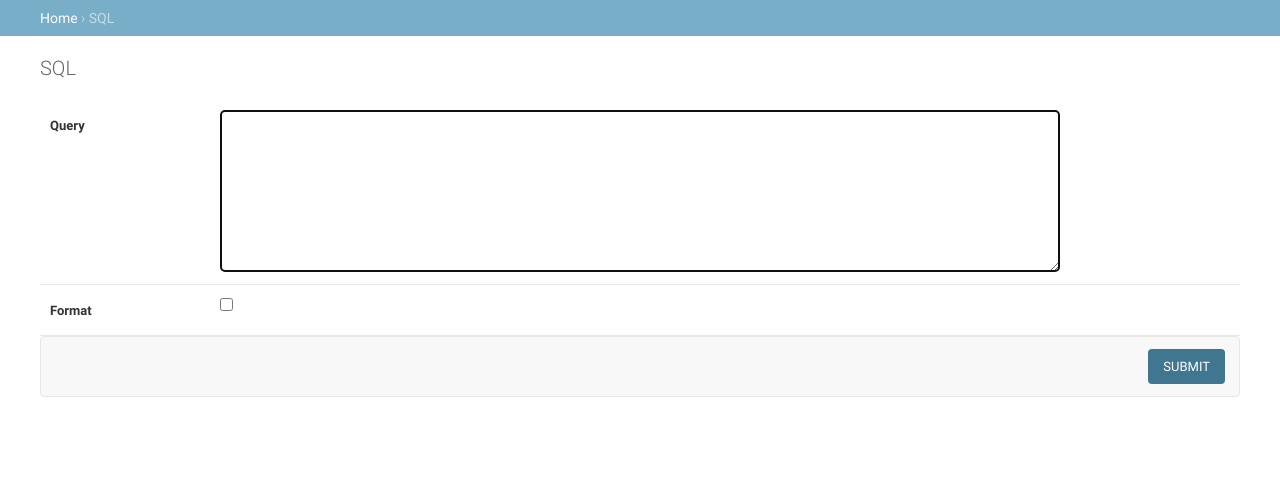
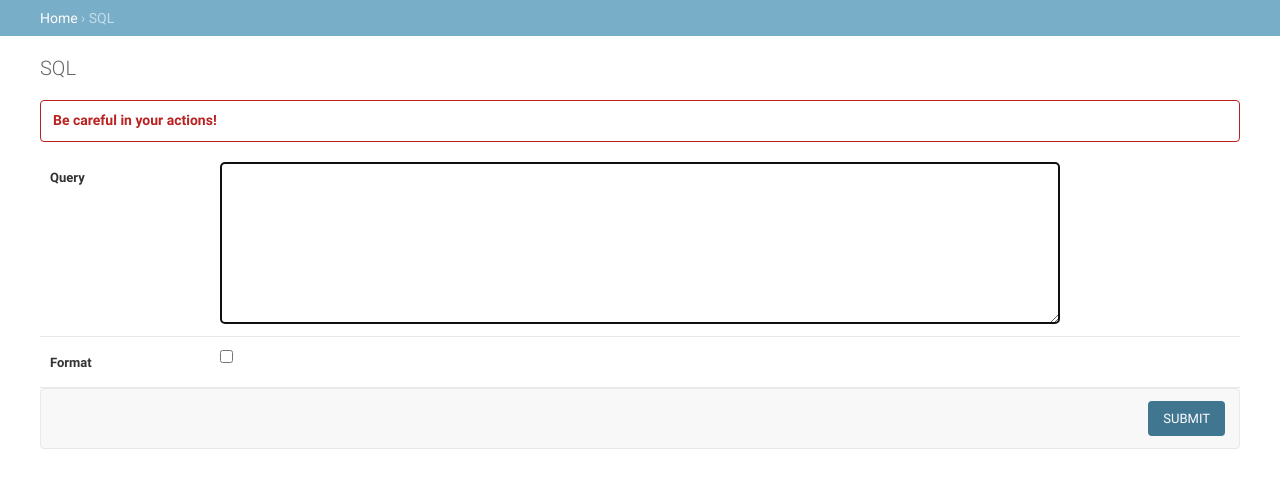
Before and after one commit to luminousmen/django-sql, a Django app: page /admin/sql/ in a window 1280 px wide. Shown: the part 48-536 px from the top of the page. Run offline with Django 3.2, Linux system fonts and the light colour scheme; the visitor is signed in with stand-in values (Sample User, id 1).

Commit message:
warning in template

```diff
--- a/sql/templates/sql/sql.html
+++ b/sql/templates/sql/sql.html
@@ -16,6 +16,9 @@
     <div class="col-xs-12">
 
         <form method="POST" id="queryform">
+            <p class="errornote">
+                Be careful in your actions!
+            </p>
             <fieldset class="module aligned">
             {% csrf_token %}
             {% for field in form.hidden_fields %}
```
